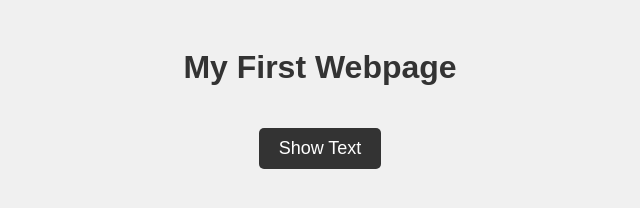
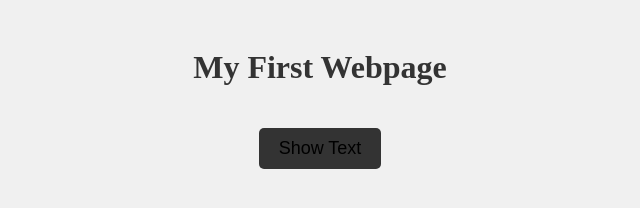
Before and after one commit to shahd1115/new-project, a plain HTML site: page index.html in a window 1280 px wide. Shown: the whole page, without its empty margins (320-960 px from the left). Drawn offline with Linux system fonts and the light colour scheme.

Commit message:
Update index.html

```diff
--- a/index.html
+++ b/index.html
@@ -7,7 +7,7 @@
     <style>
         body {
             text-align: center;
-            font-family: Arial, sans-serif;
+            font-family: times new roman, sans-serif;
             background-color: #f0f0f0;
             padding: 20px;
         }
@@ -29,7 +29,7 @@
             cursor: pointer;
             border: none;
             background-color: #333;
-            color: white;
+            color: bink;
             border-radius: 5px;
         }
         button:hover {
@@ -46,7 +46,7 @@
     <p id="text2" class="text">My name is Shahd Shrief</p>
     <p id="text3" class="text">Wish you luck forever</p>
 
-    <!-- click here -->
+
     <button onclick="showText()">Show Text</button>
 
     <script>
```
